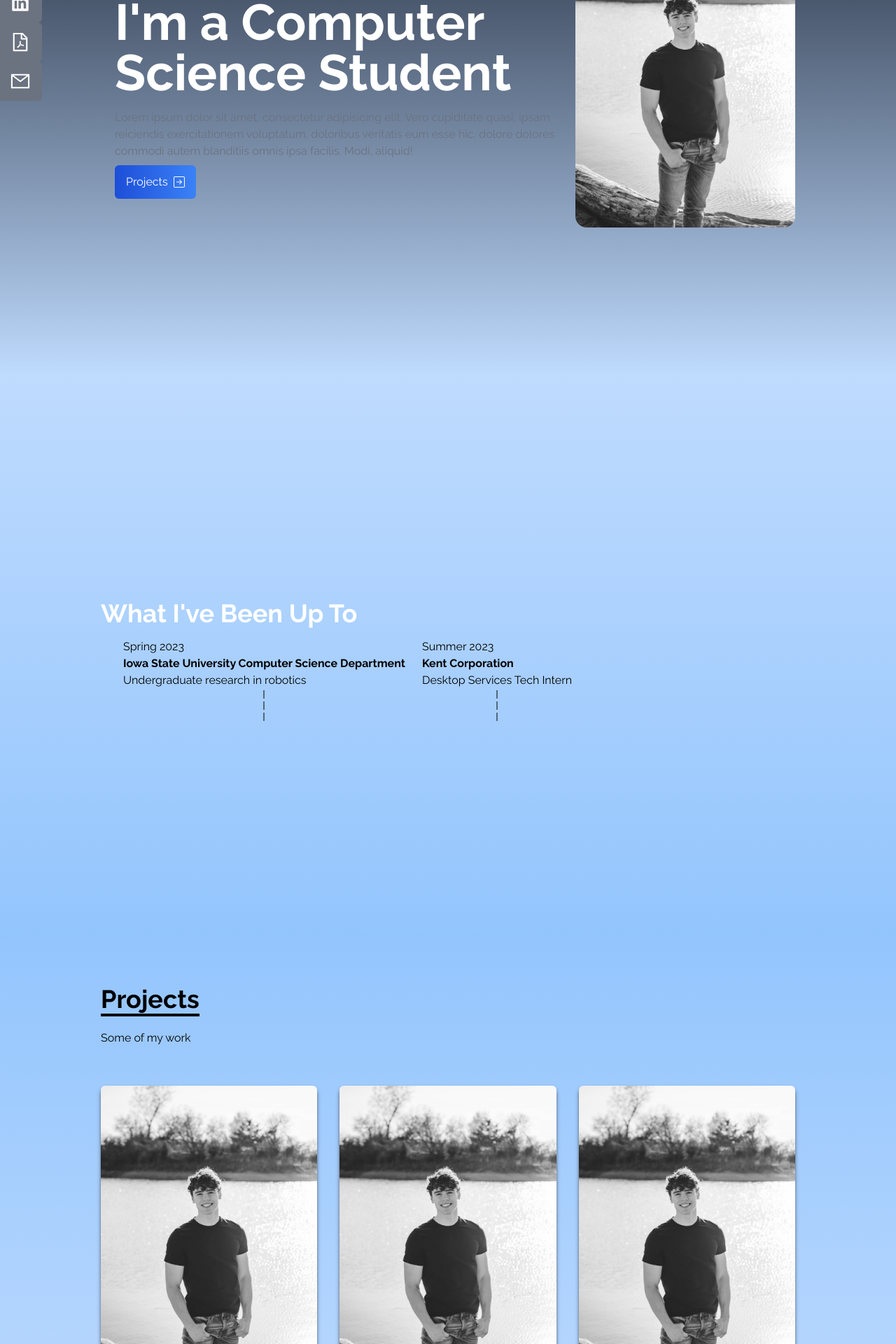
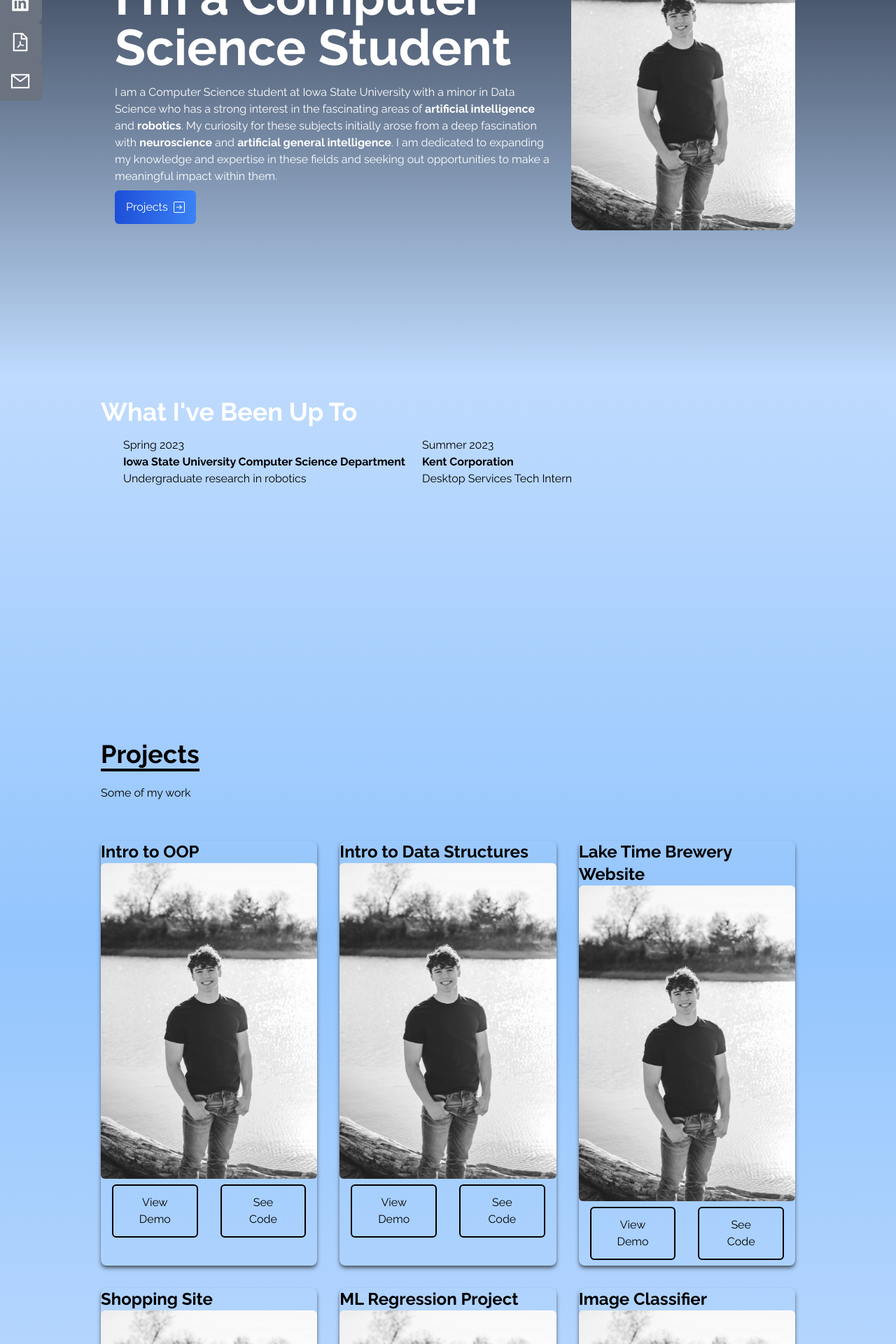
Before and after one commit to EllsworthLogan/PersonalWebsite2, a React (Create React App) app: page / in a window 1280 px wide. Shown: the part 360-2280 px from the top of the page at 70% size. Built offline with nearby package versions, Linux system fonts and the light colour scheme; a web font is replaced by a local one.

Commit message:
fix: styles on about

```diff
--- a/public/index.html
+++ b/public/index.html
@@ -2,19 +2,19 @@
 <html lang="en">
   <head>
     <meta charset="utf-8" />
-    <link rel="icon" href="%PUBLIC_URL%/favicon.ico" />
+    <!-- <link rel="icon" href="%PUBLIC_URL%/favicon.ico" /> -->
     <meta name="viewport" content="width=device-width, initial-scale=1" />
     <meta name="theme-color" content="#000000" />
     <meta
       name="description"
       content="Web site created using create-react-app"
     />
-    <link rel="apple-touch-icon" href="%PUBLIC_URL%/logo192.png" />
+    <!-- <link rel="apple-touch-icon" href="%PUBLIC_URL%/logo192.png" /> -->
     <!--
       manifest.json provides metadata used when your web app is installed on a
       user's mobile device or desktop. See https://developers.google.com/web/fundamentals/web-app-manifest/
     -->
-    <link rel="manifest" href="%PUBLIC_URL%/manifest.json" />
+    <!-- <link rel="manifest" href="%PUBLIC_URL%/manifest.json" /> -->
     <!--
       Notice the use of %PUBLIC_URL% in the tags above.
       It will be replaced with the URL of the `public` folder during the build.
@@ -24,7 +24,7 @@
       work correctly both with client-side routing and a non-root public URL.
       Learn how to configure a non-root public URL by running `npm run build`.
     -->
-    <title>React App</title>
+    <title>Logan Ellsworth</title>
   </head>
   <body>
     <noscript>You need to enable JavaScript to run this app.</noscript>
--- a/src/components/About.jsx
+++ b/src/components/About.jsx
@@ -1,5 +1,4 @@
 import React from "react";
-import { BsDashLg } from "react-icons/bs";
 
 const About = () => {
   const times = [
@@ -22,7 +21,7 @@ const About = () => {
       name="about"
       className="w-full h-screen bg-gradient-to-b from-blue-200 to-blue-300"
     >
-      <div className="max-w-screen-lg p-4 mx-auto flex flex-col justify-center md:h-screen">
+      <div className="max-w-screen-lg p-4 mx-auto flex flex-col justify-center ">
         <h3 className="text-4xl font-bold py-4 text-white">
           What I've Been Up To
         </h3>
@@ -35,9 +34,6 @@ const About = () => {
                 <li className="font-bold">{time.company}</li>
                 <li>{time.desc}</li>
               </ul>
-              <BsDashLg className="rotate-90" />
-              <BsDashLg className="rotate-90" />
-              <BsDashLg className="rotate-90" />
             </li>
           ))}
         </ul>
--- a/src/components/Home.jsx
+++ b/src/components/Home.jsx
@@ -10,15 +10,19 @@ const Home = () => {
       className="w-full h-screen bg-gradient-to-b from-gray-900 to-blue-200"
     >
       <div className="max-w-screen-lg mx-auto flex flex-col items-center justify-center h-full px-4 md:flex-row">
-        <div className="px-5 flex flex-col justify-center h-full text-white">
+        <div className="px-5 flex flex-col justify-center h-full text-white max-w-2xl">
           <h2 className="text-4xl sm:text-7xl font-bold py-4">
             I'm a Computer Science Student
           </h2>
-          <p className="text-gray-500">
-            Lorem ipsum dolor sit amet, consectetur adipisicing elit. Vero
-            cupiditate quasi, ipsam reiciendis exercitationem voluptatum,
-            doloribus veritatis eum esse hic, dolore dolores commodi autem
-            blanditiis omnis ipsa facilis. Modi, aliquid!
+          <p>
+            I am a Computer Science student at Iowa State University with a
+            minor in Data Science who has a strong interest in the fascinating
+            areas of <b>artificial intelligence</b> and <b>robotics</b>. My
+            curiosity for these subjects initially arose from a deep fascination
+            with <b>neuroscience</b> and <b>artificial general intelligence</b>.
+            I am dedicated to expanding my knowledge and expertise in these
+            fields and seeking out opportunities to make a meaningful impact
+            within them.
           </p>
           <div>
             <ReactScrollLink
--- a/src/components/NavBar.jsx
+++ b/src/components/NavBar.jsx
@@ -63,7 +63,14 @@ const NavBar = () => {
             {/* Maps a link object to a list element*/}
             {links.map((link) => (
               <li className="px-4 py-6 text-4xl cursor-pointer font-medium hover:scale-105 hover:text-gray-500  duration-200 capitalize">
-                {link.link}
+                <ReactScrollLink
+                  to={link.link}
+                  smooth={true}
+                  duration={500}
+                  onClick={() => dropDown(!drop)}
+                >
+                  {link.link}
+                </ReactScrollLink>
               </li>
             ))}
           </ul>
--- a/src/components/Projects.jsx
+++ b/src/components/Projects.jsx
@@ -7,7 +7,7 @@ const Projects = () => {
       id: 1,
       preview: me,
       alt: "1img",
-      title: "Project 1",
+      title: "Intro to OOP",
       demo: "https://www.google.com",
       code: "https://www.yahoo.com",
     },
@@ -15,7 +15,7 @@ const Projects = () => {
       id: 2,
       preview: me,
       alt: "2img",
-      title: "Project 2",
+      title: "Intro to Data Structures",
       demo: "https://www.google.com",
       code: "https://www.yahoo.com",
     },
@@ -23,7 +23,31 @@ const Projects = () => {
       id: 3,
       preview: me,
       alt: "3img",
-      title: "Project 3",
+      title: "Lake Time Brewery Website",
+      demo: "https://www.google.com",
+      code: "https://www.yahoo.com",
+    },
+    {
+      id: 4,
+      preview: me,
+      alt: "3img",
+      title: "Shopping Site",
+      demo: "https://www.google.com",
+      code: "https://www.yahoo.com",
+    },
+    {
+      id: 5,
+      preview: me,
+      alt: "3img",
+      title: "ML Regression Project",
+      demo: "https://www.google.com",
+      code: "https://www.yahoo.com",
+    },
+    {
+      id: 6,
+      preview: me,
+      alt: "3img",
+      title: "Image Classifier",
       demo: "https://www.google.com",
       code: "https://www.yahoo.com",
     },
@@ -32,7 +56,7 @@ const Projects = () => {
   return (
     <div
       name="projects"
-      className="w-full md:h-screen bg-gradient-to-b from-blue-300 to-blue-200"
+      className="w-full h-full md:h-screen bg-gradient-to-b from-blue-300 to-blue-200"
     >
       <div className="max-w-screen-lg p-4 mx-auto flex flex-col justify-center w-full h-full">
         <div className="pb-8">
@@ -45,20 +69,21 @@ const Projects = () => {
           {/* Maps a project object to a project space*/}
           {projects.map((project) => (
             <div className="shadow-md shadow-gray-600 rounded-lg">
+              <p className="text-2xl font-bold">{project.title}</p>
               <img
                 src={project.preview}
                 alt={project.alt}
                 className="hover:scale-105 duration-200 rounded-md"
               />
               <div className="flex justify-center items-center">
-                <button className="w-1/2 px-6 py-3 m-4 duration-200 hover:scale-105 rounded-md bg-gradient-to-r from-blue-700 to-blue-500 my-2">
+                <button className="w-1/2 px-6 py-3 m-4 duration-200 hover:scale-105 rounded-md border-2 border-black my-2">
                   <a href={project.demo} target="_blank" rel="noreferrer">
-                    Demo
+                    View Demo
                   </a>
                 </button>
-                <button className="w-1/2 px-6 py-3 m-4 duration-200 hover:scale-105 rounded-md bg-gradient-to-r from-blue-700 to-blue-500 my-2">
+                <button className="w-1/2 px-6 py-3 m-4 duration-200 hover:scale-105 rounded-md border-2 border-black my-2">
                   <a href={project.code} target="_blank" rel="noreferrer">
-                    Code
+                    See Code
                   </a>
                 </button>
               </div>
```
